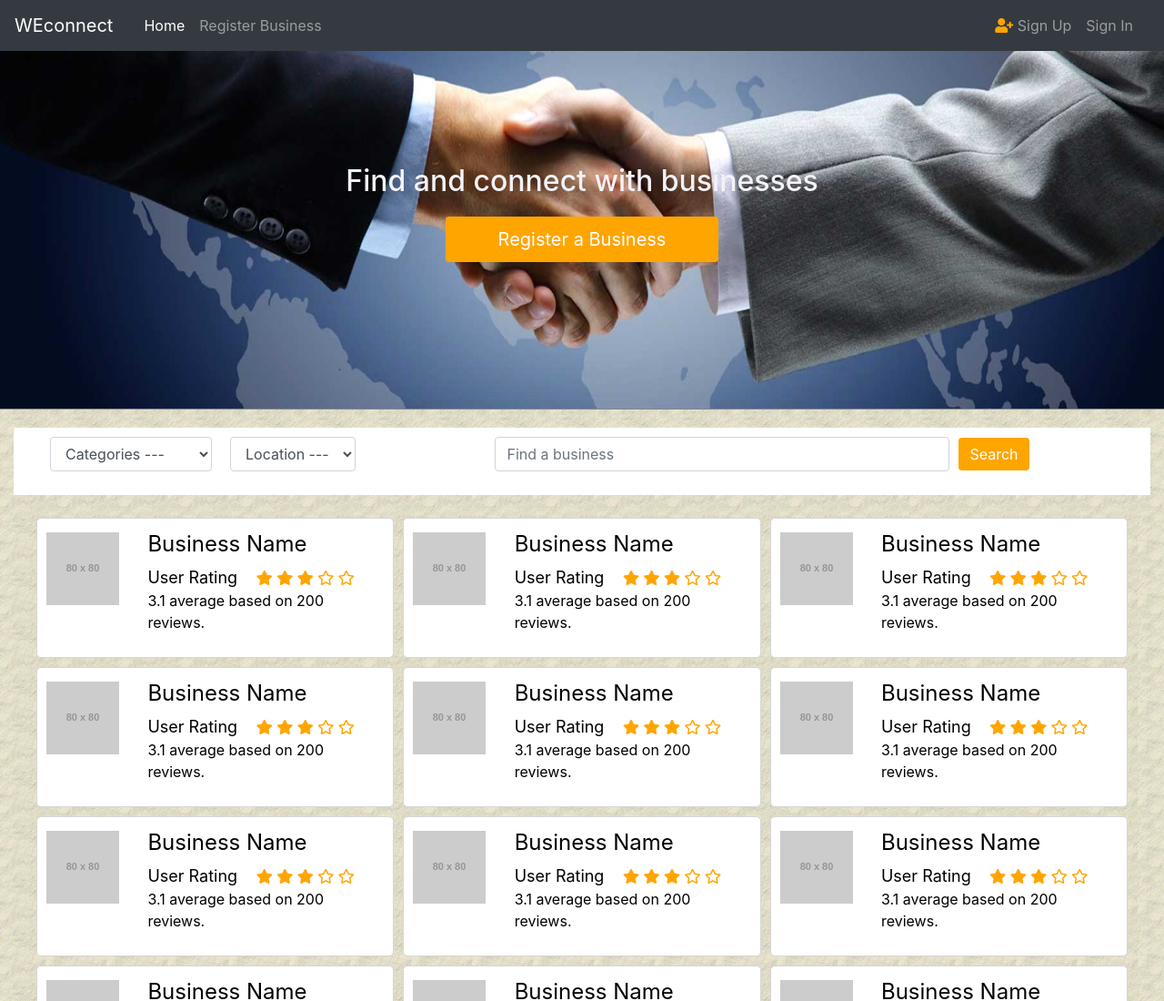
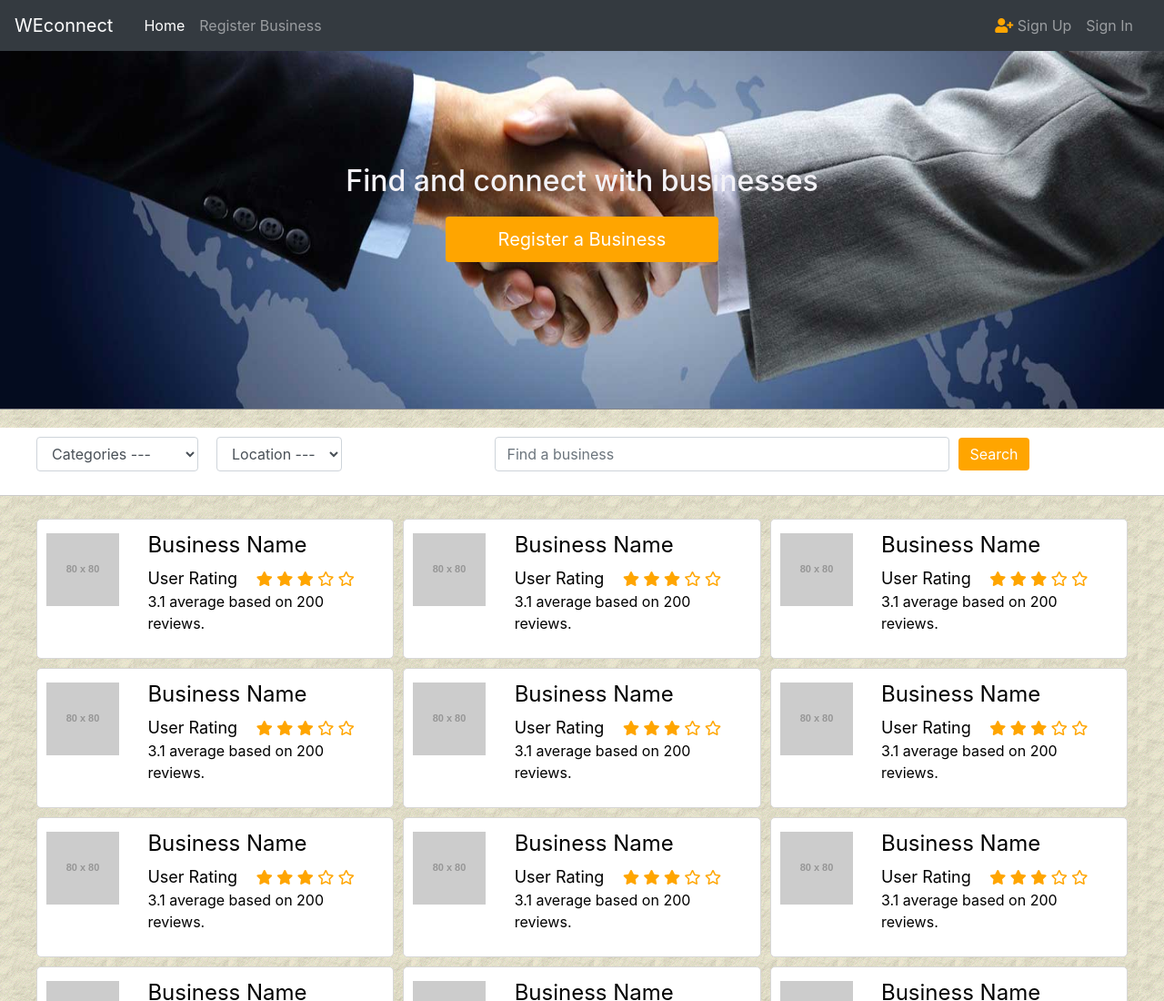
Before and after one commit to hanzSvecu/BT-CI, a plain HTML site: page template/index.html in a window 1280 px wide. Shown: the top 1100 px of the page at 91% size. Drawn offline with nearby package versions, Linux system fonts and the light colour scheme; placeholder pictures from the web are drawn by us.

Commit message:
Fix search bar section

```diff
--- a/template/css/index.css
+++ b/template/css/index.css
@@ -4,7 +4,11 @@
 }
 .make-sticky {
 	position: sticky;
-	top:60px;
+	top:56px;
+}
+
+#business-search{
+ border-bottom: 1px solid #CCCCCC;
 }
 
 #catch-intro {
--- a/template/index.html
+++ b/template/index.html
@@ -44,7 +44,7 @@
 
 	<!-- Search for a business -->
 	<section id="business-search" class="make-sticky">
-		<div class="container-fluid">
+		<div>
 			<div class="search-bus">
 				<form class="grid">
 					<div class="form-group form-inline">
@@ -69,7 +69,6 @@
 					</div>
 				</form>
 			</div>
-
 		</div>
 	</section>
 
```
